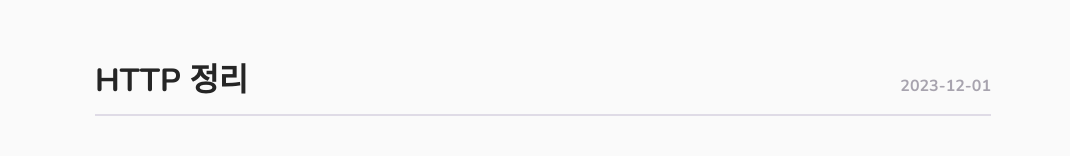
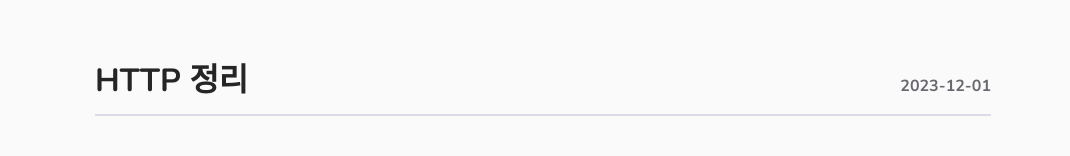
Before and after one commit to somin00/somin-blog, a Next.js app: page /posts/about-http in a window 1280 px wide. Shown: the part 141-297 px from the top of the page, without its empty margins (97-1167 px from the left). Built offline with nearby package versions, Linux system fonts and the light colour scheme.

Commit message:
style: 색상 대비 수정

```diff
--- a/src/app/components/ContactPage/ContactForm.module.css
+++ b/src/app/components/ContactPage/ContactForm.module.css
@@ -53,12 +53,13 @@
   border: none;
   padding: var(--size-2) var(--size-4);
   border-radius: 4px;
-  color: var(--color-primary-50);
   font-size: var(--size-5);
+  color: white;
 }
 
 .form button:hover {
   background-color: var(--color-primary-200);
+  color: black;
 }
 
 @media (min-width: 768px) {
--- a/src/app/components/Posts/PostDetail/PostHeader.module.css
+++ b/src/app/components/Posts/PostDetail/PostHeader.module.css
@@ -15,7 +15,7 @@
 }
 
 .header time {
-  color: var(--color-grey-300);
+  color: var(--color-grey-600);
 }
 
 @media (min-width: 768px) {
```
